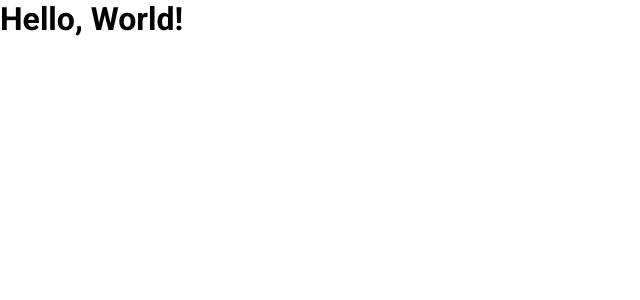
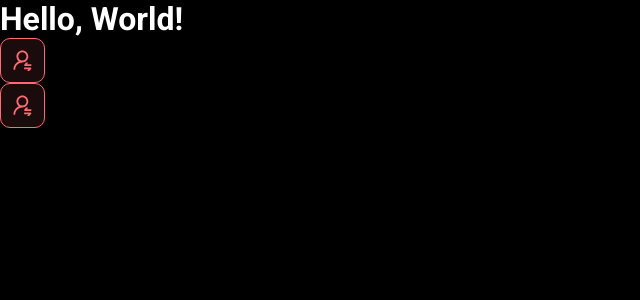
Before and after one commit to mateusaraujos/dsmeta, a React (Vite) app in the folder frontend/: page / in a window 1280 px wide. Shown: the top 300 px of the page, without its empty margins (0-640 px from the left). Built offline with nearby package versions, Linux system fonts and the light colour scheme.

Commit message:
NotificationButton component

```diff
--- a/frontend/index.html
+++ b/frontend/index.html
@@ -1,13 +1,16 @@
 <!DOCTYPE html>
 <html lang="en">
+
 <head>
   <meta charset="UTF-8" />
   <link rel="icon" type="image/svg+xml" href="/vite.svg" />
   <meta name="viewport" content="width=device-width, initial-scale=1.0" />
   <title>Vite + React + TS</title>
 </head>
+
 <body>
   <div id="root"></div>
   <script type="module" src="/src/main.tsx"></script>
 </body>
+
 </html>
--- a/frontend/src/App.tsx
+++ b/frontend/src/App.tsx
@@ -1,7 +1,15 @@
+import NotificationButton from "./components/NotificationButton";
+
 function App() {
+  // Um componente React não pode exportar mais de 1 tag.
+  // Quando tiver mais que 1 tag, colocar todos dentro do Pai <> </>.
   return (
-    <h1>Hello, World!</h1>
-  )
+    <>
+      <h1>Hello, World!</h1>
+      <NotificationButton />
+      <NotificationButton />
+    </>
+  );
 }
 
-export default App
+export default App;
--- /dev/null
+++ b/frontend/src/components/NotificationButton/index.tsx
@@ -0,0 +1,14 @@
+// Importando imagem do ícone para poder usá-la.
+import icon from "../../assets/img/notification-icon.svg";
+
+import "./styles.css";
+
+function NotificationButton() {
+  return (
+    <div className="dsmeta-red-btn">
+      <img src={icon} alt="Notify" />
+    </div>
+  );
+}
+
+export default NotificationButton;
--- /dev/null
+++ b/frontend/src/components/NotificationButton/styles.css
@@ -0,0 +1,18 @@
+.dsmeta-red-btn {
+  display: flex;
+  align-items: center;
+  justify-content: center;
+  width: 45px;
+  height: 45px;
+  background: rgba(255, 107, 114, 0.1);
+  border-radius: 10px;
+  border: 1px solid #ff6b72;
+}
+
+.dsmeta-red-btn:hover {
+  cursor: pointer;
+}
+
+.dsmeta-red-btn img {
+  width: 19px;
+}
--- a/frontend/src/index.css
+++ b/frontend/src/index.css
@@ -3,18 +3,24 @@
   Componentes específicos recebem CSS's específicos.
 */
 
-@import url('https://fonts.googleapis.com/css2?family=Roboto:wght@300;400;700&display=swap');
+@import url("https://fonts.googleapis.com/css2?family=Roboto:wght@300;400;700&display=swap");
 
 * {
-    font-family: 'Roboto', sans-serif;
-    box-sizing: border-box;
-    margin: 0;
-    padding: 0;
+  font-family: "Roboto", sans-serif;
+  box-sizing: border-box;
+  margin: 0;
+  padding: 0;
+}
+
+body,
+html {
+  background-color: #000;
+  color: #fff;
 }
 
 a,
 a:hover,
 a:visited {
-    color: unset;
-    text-decoration: none;
+  color: unset;
+  text-decoration: none;
 }
```
Also changed, not shown: frontend/src/main.tsx (+6 -6 lines), frontend/src/assets/img/notification-icon.svg (added). Lines whose indentation alone changed are shown as unchanged.
